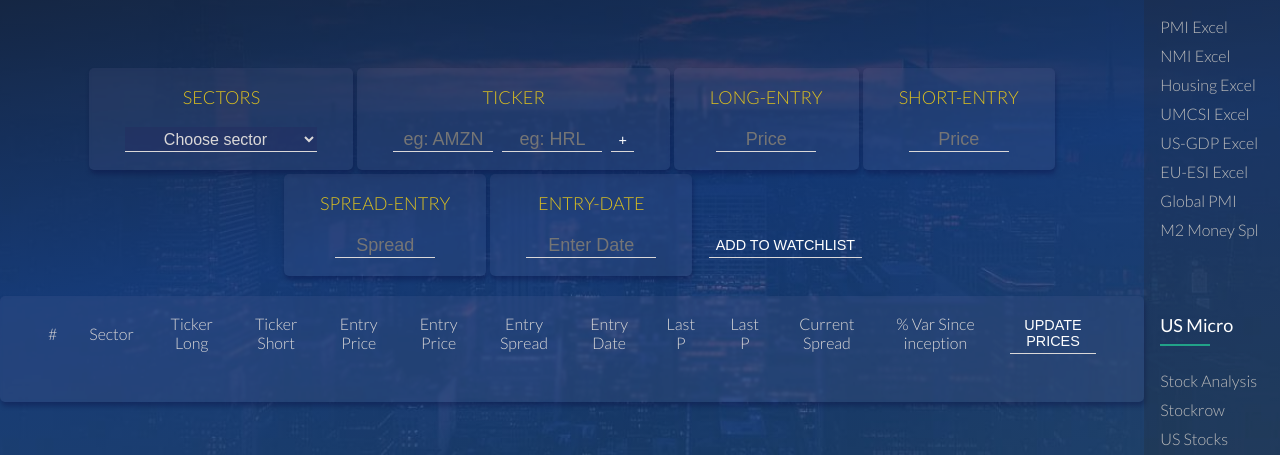
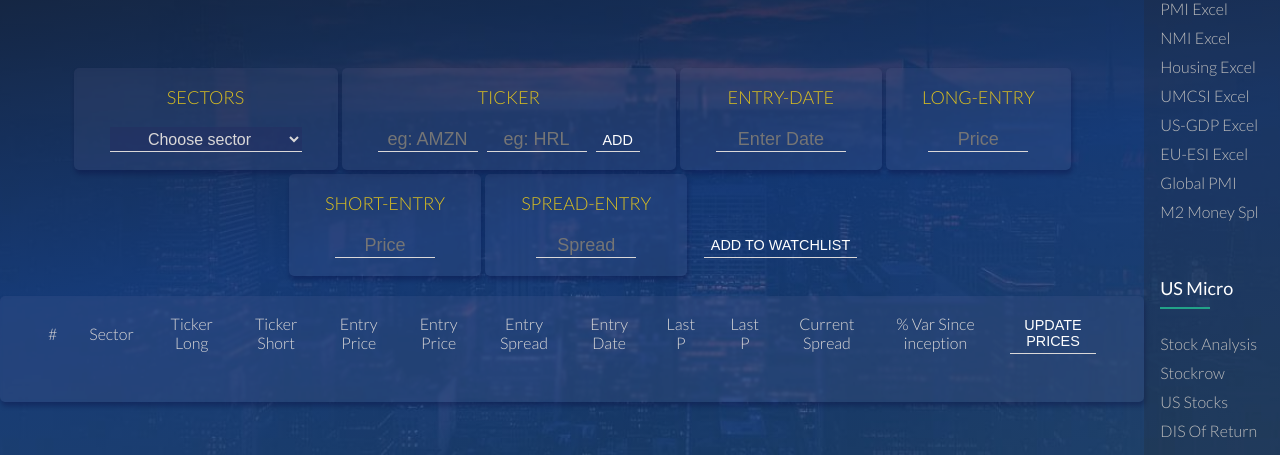
Before and after one commit to B-Artech/Spread-Watchlist, a plain HTML site: page index.html in a window 1280 px wide. Shown: the part 114-569 px from the top of the page. Drawn offline with Linux system fonts and the light colour scheme; some packages are replaced by stand-ins of ours; a script that the page names is missing.

Commit message:
Update index.html

```diff
--- a/index.html
+++ b/index.html
@@ -40,11 +40,11 @@
             </li>
 
             <li class="watchlist__rows--label">
-                <label class="ticker" for="ticker">Ticker</label>
+                    <label class="ticker" for="ticker">Ticker</label>
                 <div class="watchlist__rows--tickerAdd">
                     <input type="text" id="ticker-one" name="input1" placeholder="eg: AMZN">
                     <input type="text" id="ticker-two" name="input2" placeholder="eg: HRL">
-                    <button class="watchlist__rows--btnAdd" id="PriceBtn">+</button>
+                    <button class="watchlist__rows--btnAdd" id="PriceBtn">ADD</button>
                 </div>
                 <ul class="dropdown" id="searchResults">
                     <!-- <li>AAAFX - One Choice Blend+ 2015 Port USD Class INV</li>
@@ -60,6 +60,11 @@
                 </ul>
             </li>
             <li class="watchlist__rows--label">
+                <label class="spread" for="spread">Entry-Date</label>
+                <input placeholder='Enter Date' class='entryDate' id="entryDate" onfocus="(this.type='date')"
+                    onblur="(this.type='text')">
+            </li>
+            <li class="watchlist__rows--label">
                 <label class="long" for="long">Long-Entry</label>
                 <input type="text" id="long" name="input1" placeholder="Price">
             </li>
@@ -71,11 +76,7 @@
                 <label class="spread" for="spread">Spread-Entry</label>
                 <input type="text" id="spread" name="input" placeholder="Spread">
             </li>
-            <li class="watchlist__rows--label">
-                <label class="spread" for="spread">Entry-Date</label>
-                <input placeholder='Enter Date' class='entryDate' id="entryDate" onfocus="(this.type='date')"
-                    onblur="(this.type='text')">
-            </li>
+
             <button class="btn" id="addToWatchlist">Add To Watchlist</button>
         </ul>
         <div class="newWatchlistBox">
@@ -126,10 +127,11 @@
                         <li><a href="https://docs.google.com/spreadsheets/d/1FhTAZQwiIqpEHifPgjCQW4PJf9RN-3q4/edit?usp=sharing&ouid=114233519661953650920&rtpof=true&sd=true" target=”_blank”>US Stocks</a></li>
                         <li><a href=https://docs.google.com/spreadsheets/d/1hS5aKRLepc_79Q3EfWe1dvd4VbxED9t5/edit?usp=sharing&ouid=114233519661953650920&rtpof=true&sd=true target=”_blank”>DIS Of Return</a></li>
                     </ul>
+                </div>
                 <div class="footer-col">
                     <h4>follow</h4>
                     <div class="social-links">
-                        <a href="https:/https://github.com/B-Artech/Spread-Watchlist/tree/master" target=”_blank”><i class="fab fa-github"></i></a>
+                        <a href="https://github.com/B-Artech/Spread-Watchlist/tree/master" target=”_blank”><i class="fab fa-github"></i></a>
                         <a href="https://twitter.com/Barrtezz84" target=”_blank”><i class="fab fa-twitter"></i></a>
                         <a href="https://www.linkedin.com/in/bartek-staskiewicz-a57b901a/" target=”_blank”><i class="fab fa-linkedin-in"></i></a>
                     </div>
```
